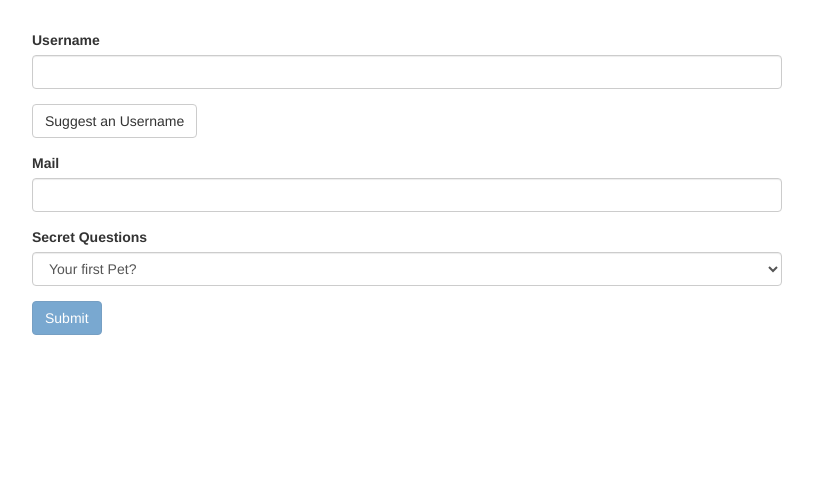
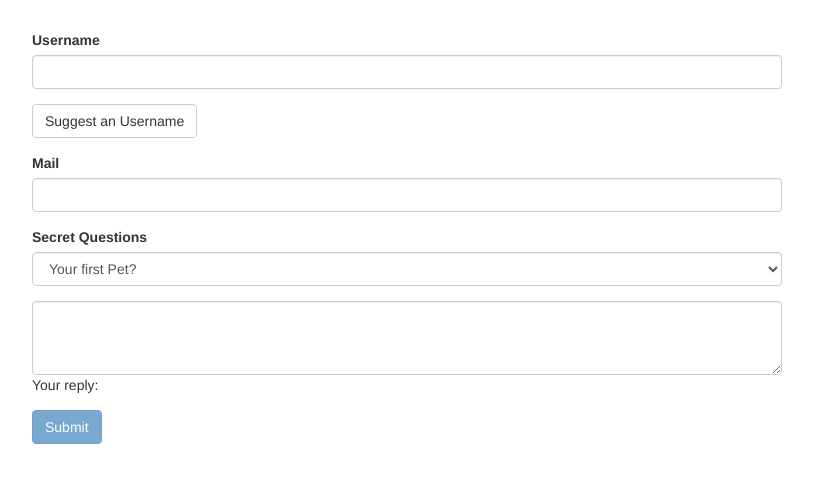
Before and after one commit to rithesh99/Angular-The-Complete-Guide-Udemy, an Angular app in the folder a8-eighth-app/: page / in a window 1280 px wide. Shown: the top 482 px of the page, without its empty margins (233-1046 px from the left). Built offline with nearby package versions, Linux system fonts and the light colour scheme.

Commit message:
Two way binding

```diff
--- a/a8-eighth-app/src/app/app.component.html
+++ b/a8-eighth-app/src/app/app.component.html
@@ -15,7 +15,9 @@
               required
               #username="ngModel"
             />
-            <span  class="help-block" *ngIf="!username.valid && username.touched">Please enter username</span>
+            <span class="help-block" *ngIf="!username.valid && username.touched"
+              >Please enter username</span
+            >
           </div>
           <button class="btn btn-default" type="button">
             Suggest an Username
@@ -32,7 +34,9 @@
               email
               #email="ngModel"
             />
-            <span class="help-block" *ngIf="!email.valid && email.touched">Please enter valid email</span>
+            <span class="help-block" *ngIf="!email.valid && email.touched"
+              >Please enter valid email</span
+            >
           </div>
         </div>
         <div class="form-group">
@@ -41,10 +45,21 @@
             id="secret"
             class="form-control"
             [ngModel]="'pet'"
-            name="secret">
+            name="secret"
+          >
             <option value="pet">Your first Pet?</option>
             <option value="teacher">Your first teacher?</option>
           </select>
+        </div>
+        <div class="form-group">
+          <textarea
+            class="form-control"
+            name="questionAnswer"
+            rows="3"
+            [(ngModel)]="answer"
+          >
+          </textarea>
+          <p>Your reply: {{ answer }}</p>
         </div>
         <button class="btn btn-primary" type="submit" [disabled]="!f.valid">
           Submit
--- a/a8-eighth-app/src/app/app.component.ts
+++ b/a8-eighth-app/src/app/app.component.ts
@@ -8,6 +8,7 @@ import { NgForm } from '@angular/forms';
 })
 export class AppComponent {
   @ViewChild('f') formData: NgForm;
+  answer: String = '';
 
   suggestUserName() {
     const suggestedName = 'Superuser';
```
